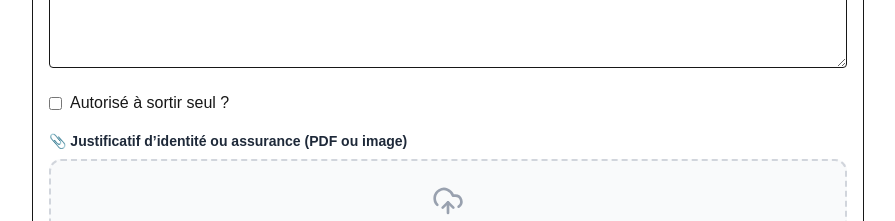
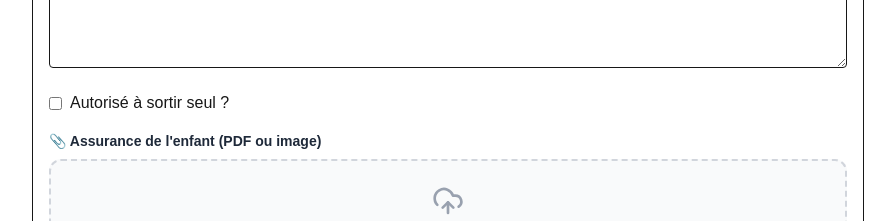
Before and after one commit to Nassim-H/inscription, a Next.js app: page / in a window 1280 px wide. Shown: the part 2320-2541 px from the top of the page, without its empty margins (192-1087 px from the left). Built offline with nearby package versions, Linux system fonts and the light colour scheme.

Commit message:
V4 Nom assurance fichier

```diff
--- a/app/components/form/EnfantForm.tsx
+++ b/app/components/form/EnfantForm.tsx
@@ -101,7 +101,7 @@ const [localPreviewUrl, setLocalPreviewUrl] = useState<string | null>(null)
 
 <div className="space-y-2 mt-4">
   <label className="block text-sm font-semibold text-gray-800">
-    📎 Justificatif d’identité ou assurance (PDF ou image)
+    📎 Assurance de l'enfant (PDF ou image)
   </label>
 
   <label
--- a/app/inscription/page.tsx
+++ b/app/inscription/page.tsx
@@ -41,7 +41,7 @@ export default function InscriptionPage() {
       const enfantsWithUploads = await Promise.all(
         enfants.map(async (enfant, index) => {
           if (enfant.justificatif_file) {
-            const filePath = `justificatifs/${parent.pere.nom_prenom}_${enfant.nom}_${index + 1}.pdf`
+            const filePath = `justificatifs/assurance_${parent.pere.nom_prenom}_${enfant.nom}_${index + 1}.pdf`
             const { error } = await supabase.storage
               .from("justificatifs")
               .upload(filePath, enfant.justificatif_file, {
```
